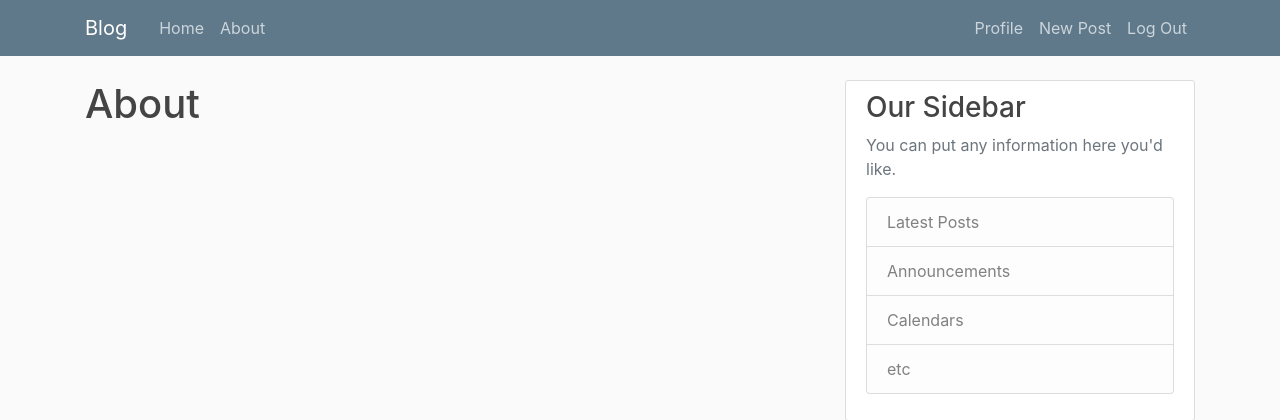
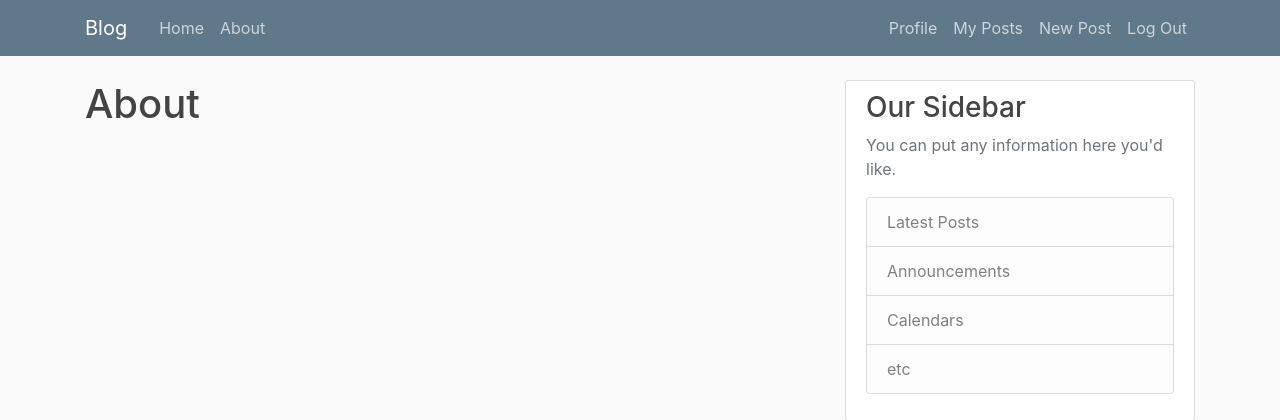
Before and after one commit to abhiabhi94/blog, a Django app: page /blog/about in a window 1280 px wide. Shown: the top 420 px of the page. Run offline with Django 3.2, Linux system fonts and the light colour scheme; a user stored in the database is signed in; some libraries are stand-ins or nearby versions.

Commit message:
Link to view my posts added for logged in user

```diff
--- a/Blog/templates/Blog/base.html
+++ b/Blog/templates/Blog/base.html
@@ -30,6 +30,7 @@
                 <div class="navbar-nav">
                     {% if user.is_authenticated %}
                     <a class="nav-item nav-link" href="{% url 'profile' %}">Profile</a>
+                    <a class="nav-item nav-link" href="{% url 'my-posts' user %}">My Posts</a>
                     <a class="nav-item nav-link" href="{% url 'Blog:post-create' %}">New Post</a>
                     <a class="nav-item nav-link" href="{% url 'logout' %}">Log Out</a>
                     {% else %}
```
